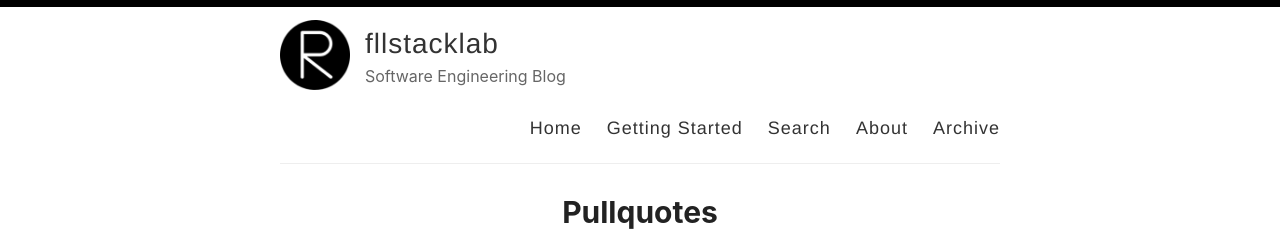
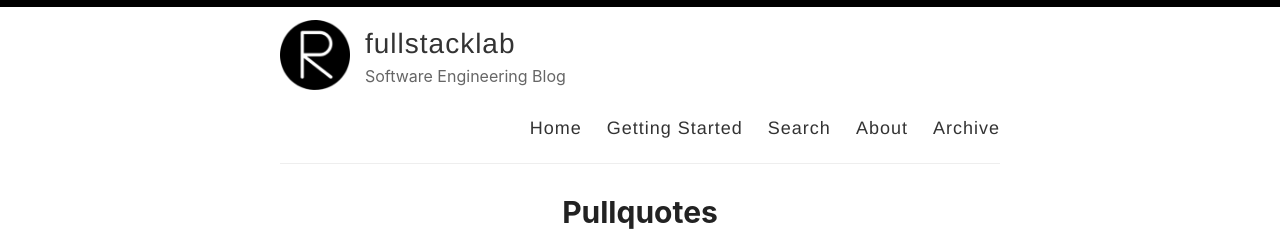
Before and after one commit to patnidevesh1/patnidevesh1.github.io, a Jekyll site: the page built from index.html, in a window 1280 px wide and 900 px high. Shown: the top 231 px of the window. Built offline with Jekyll 4.4.1, drawn with Linux system fonts in a browser that asks for light colours; the list of posts is cut into pages by our own code; part of the change alters nothing that is shown.

Commit message:
Update _config.yml

```diff
--- a/_config.yml
+++ b/_config.yml
@@ -3,7 +3,7 @@
 #
 
 # Name of your site (displayed in the header)
-name: fllstacklab
+name: fullstacklab
 
 # Name of the author
 author: Devesh Patni
@@ -48,8 +48,8 @@ google_analytics: UA-43339302-11
 
 # Your website URL (e.g. http://amitmerchant1990.github.io or http://www.amitmerchant.com)
 # Used for Sitemap.xml and your RSS feed
-url: http://www.amitmerchant.com/reverie
-enforce_ssl: https://www.amitmerchant.com/reverie
+url: http://www.patnidevesh1.github.io
+enforce_ssl: http://www.patnidevesh1.github.io
 
 # If you're hosting your site at a Project repository on GitHub pages
 # (http://yourusername.github.io/repository-name)
```
